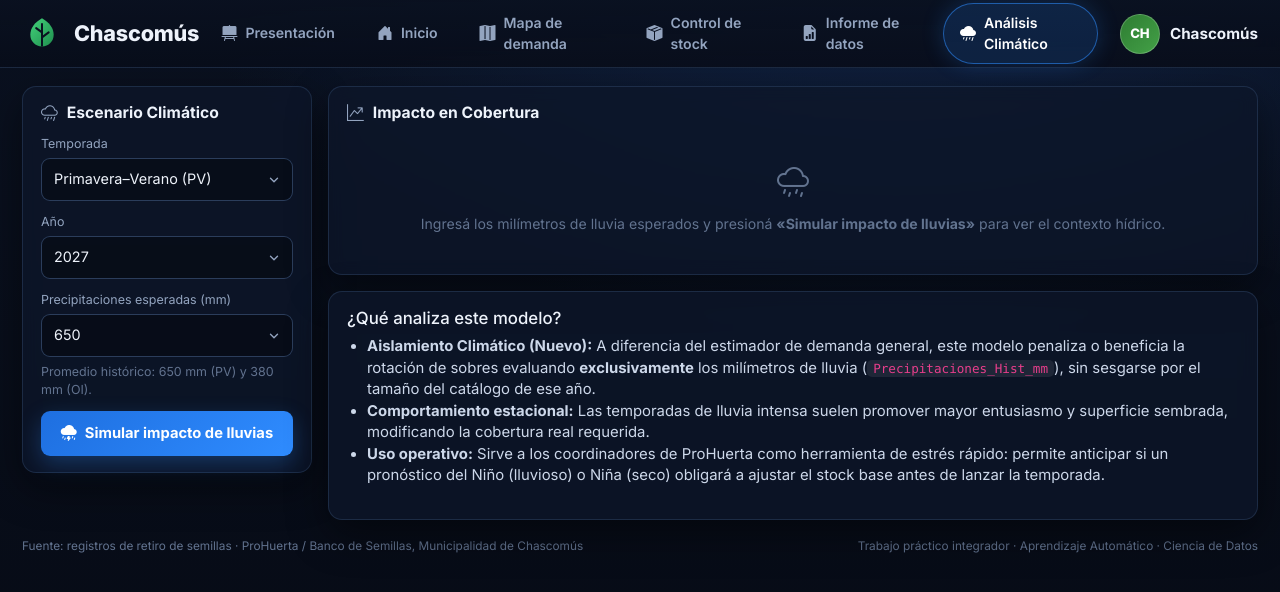
After one commit to lucasbar28/ProHuerta, a Flask app: page /lluvias in a window 1280 px wide. The commit adds this page. Shown: the top 592 px of the page. Run offline with Flask 3, Linux system fonts and the light colour scheme; parts of the project's set-up code (start-up, migrations or seed data) failed here and were passed over; some libraries are stand-ins or nearby versions.

Commit message:
Ajustes_lluvia

```diff
--- a/app.py
+++ b/app.py
@@ -897,16 +897,38 @@ def clean_number(value: object) -> float | int | None:
     return value
 
 
-# ── Navegación entre herramientas ────────────────────────────────────────
-# El navbar (templates/layouts/navbar.html) lee `nav_urls`. En desarrollo el control
-# de stock corre en otro puerto (app_inventario.py, 5001); en un despliegue de un
-# solo servicio se deja la ruta relativa. Se puede cambiar con INVENTARIO_URL.
+# -------------------------------------------------------------
+# Integración de Control de Stock y Análisis de Lluvias
+# -------------------------------------------------------------
+MODEL_REG_COB_PATH = MODEL_DIR / "modelo_regresion_cobertura.joblib"
+MODEL_CLS_COB_PATH = MODEL_DIR / "modelo_clasificacion.joblib"
+
+try:
+    modelo_reg_cob = joblib.load(MODEL_REG_COB_PATH) if MODEL_REG_COB_PATH.exists() else None
+    modelo_cls_cob = joblib.load(MODEL_CLS_COB_PATH) if MODEL_CLS_COB_PATH.exists() else None
+except Exception:
+    modelo_reg_cob = None
+    modelo_cls_cob = None
+
+try:
+    from logica_lluvias import estimar_cobertura_clima
+except ImportError:
+    estimar_cobertura_clima = None
+
+OFERTA_CATALOGO_HIST = {
+    (2022, 'OI'): 7, (2023, 'OI'): 7,
+    (2024, 'PV'): 9, (2025, 'OI'): 9, (2025, 'PV'): 12,
+    (2026, 'OI'): 17, (2026, 'PV'): 18,
+    (2027, 'OI'): 19, (2027, 'PV'): 20
+}
+
 NAV_URLS = {
     "portada": "/",
     "home": "/inicio",
     "mapa": "/mapa",
     "informe": "/informe",
-    "inventario": os.environ.get("INVENTARIO_URL", "http://127.0.0.1:5001/"),
+    "inventario": "/inventario",
+    "lluvias": "/lluvias",
 }
 
 
@@ -941,6 +963,80 @@ def mapa_demanda():
 def informe():
     """Informe de datos y documentación técnica de los modelos."""
     return render_template("informe.html", model_meta=METADATA)
+
+
+@app.route("/inventario", methods=["GET", "POST"])
+def inventario():
+    """Simulador de cobertura y control de stock."""
+    contexto = {
+        "prediccion_num": None,
+        "alerta_regresion": None,
+        "alerta_clasificador": None,
+        "coinciden": None,
+        "oferta_temporada": None,
+    }
+
+    if request.method == "POST":
+        try:
+            anio = int(request.form.get("anio", 2027))
+            temporada = request.form.get("temporada", "PV").upper()
+
+            contexto["oferta_temporada"] = OFERTA_CATALOGO_HIST.get((anio, temporada), 10)
+
+            input_data = pd.DataFrame([{
+                "Año": anio,
+                "Temporada": temporada,
+                "Tipo_Localizacion": request.form.get("tipo_localizacion", "urbana"),
+                "Tipo_Huerta": request.form.get("tipo_huerta", "familiar"),
+                "Experiencia_Huerta_Clean": request.form.get("experiencia", "primera vez"),
+                "Superficie_Clean": request.form.get("superficie", "hasta 5 m2"),
+                "Destino_Clean": request.form.get("destino", "autoconsumo"),
+                "Ocupacion_Clean": request.form.get("ocupacion", "empleado/a"),
+                "Oferta_Catalogo": contexto["oferta_temporada"]
+            }])
+
+            if modelo_reg_cob is not None:
+                pred_cobertura = float(modelo_reg_cob.predict(input_data)[0])
+                pred_cobertura = max(0.0, min(100.0, pred_cobertura))
+                contexto["prediccion_num"] = round(pred_cobertura, 1)
+                contexto["alerta_regresion"] = 1 if pred_cobertura >= 75.0 else 0
+
+            if modelo_cls_cob is not None:
+                contexto["alerta_clasificador"] = int(modelo_cls_cob.predict(input_data)[0])
+
+            if contexto["alerta_regresion"] is not None and contexto["alerta_clasificador"] is not None:
+                contexto["coinciden"] = (contexto["alerta_regresion"] == contexto["alerta_clasificador"])
+
+        except Exception:
+            pass
+
+    return render_template("inventario.html", **contexto)
+
+
+@app.route("/lluvias", methods=["GET", "POST"])
+def analisis_climatico():
+    """Simulador del impacto de las precipitaciones sobre la cobertura."""
+    contexto = {
+        "impacto_clima": None,
+        "oferta_temporada": None
+    }
+
+    if request.method == "POST":
+        try:
+            anio = int(request.form.get("anio", 2027))
+            temporada = request.form.get("temporada", "PV").upper()
+            precipitaciones = float(request.form.get("precipitaciones", 650.0))
+
+            contexto["oferta_temporada"] = OFERTA_CATALOGO_HIST.get((anio, temporada), 15)
+
+            if estimar_cobertura_clima is not None:
+                # LLAMADA CORREGIDA: Se pasa únicamente la variable climática (sin data leakage de la oferta)
+                impacto = estimar_cobertura_clima(precipitaciones)
+                contexto["impacto_clima"] = round(impacto, 1)
+        except Exception:
+            pass
+
+    return render_template("lluvias.html", **contexto)
 
 
 @app.route("/api/filtros")
--- a/requirements.txt
+++ b/requirements.txt
@@ -1,7 +1,7 @@
 Flask==3.0.3
 dash>=2.17.0
 plotly>=5.22.0
-scikit-learn==1.8.0
+scikit-learn==1.9.1
 pandas==2.2.3
 numpy==2.1.2
 joblib==1.4.2
--- a/templates/layouts/navbar.html
+++ b/templates/layouts/navbar.html
@@ -16,6 +16,7 @@
   ('mapa',       urls.get('mapa', '/mapa'),               'Mapa de demanda',  'bi-map-fill'),
   ('inventario', urls.get('inventario', '/inventario'),   'Control de stock', 'bi-box-seam-fill'),
   ('informe',    urls.get('informe', '/informe'),         'Informe de datos', 'bi-file-earmark-bar-graph-fill'),
+  ('lluvias',    urls.get('lluvias', '/lluvias'),         'Análisis Climático', 'bi-cloud-rain-fill'),
 ] %}
 <header class="topbar">
   <a class="brand" href="{{ urls.get('home', '/inicio') }}" aria-label="ProHuerta · inicio">
--- /dev/null
+++ b/templates/lluvias.html
@@ -0,0 +1,135 @@
+{#- Vista: Análisis Climático (Precipitaciones).
+   Ruta Flask: /lluvias. Se envía por POST a la misma URL.
+   Contexto esperado (lo entrega app.py): impacto_clima, oferta_temporada (None antes de calcular). -#}
+{% set page_title = 'Análisis Climático' %}
+{% set active_page = 'lluvias' %}
+{% include 'layouts/head.html' %}
+{% set F = request.form if request.method == 'POST' else {} %}
+{% macro opt(name, value, label, default=False) -%}
+  <option value="{{ value }}" {{ 'selected' if (F.get(name) == value or (not F.get(name) and default)) else '' }}>{{ label }}</option>
+{%- endmacro %}
+<body class="page-lluvias">
+{% include 'layouts/navbar.html' %}
+
+<main class="page">
+  <div class="grid-2">
+
+    <aside>
+      <form class="panel" method="POST" action="" id="form-clima" novalidate>
+        <h3 class="panel-title"><i class="bi bi-cloud-rain"></i> Escenario Climático</h3>
+
+        <div>
+          <div class="field">
+            <label for="temporada">Temporada</label>
+            <select class="select" name="temporada" id="temporada" required>
+              {{ opt('temporada', 'PV', 'Primavera–Verano (PV)', True) }}
+              {{ opt('temporada', 'OI', 'Otoño–Invierno (OI)') }}
+            </select>
+          </div>
+          <div class="field">
+            <label for="anio">Año</label>
+            <select class="select" name="anio" id="anio" required data-selected="{{ F.get('anio', '2027') }}"></select>
+          </div>
+        </div>
+
+        <div class="field">
+          <label for="precipitaciones">Precipitaciones esperadas (mm)</label>
+          <input type="number" class="select" name="precipitaciones" id="precipitaciones"
+                 value="{{ F.get('precipitaciones', '650') }}" min="0" max="2000" required>
+        </div>
+        <div class="kpi-small" style="margin:-6px 0 12px">Promedio histórico: 650 mm (PV) y 380 mm (OI).</div>
+
+        <button class="ph-btn blue" type="submit"><i class="bi bi-cloud-lightning-rain-fill"></i> Simular impacto de lluvias</button>
+      </form>
+    </aside>
+
+    <section class="stack" aria-live="polite">
+      <div class="panel">
+        <h3 class="panel-title"><i class="bi bi-graph-up-arrow"></i> Impacto en Cobertura</h3>
+
+        {% if impacto_clima is defined and impacto_clima is not none %}
+          {% set oferta = oferta_temporada | default(none) %}
+
+          {# Lógica del Semáforo de Impacto #}
+          {% set color_barra = '#ff4d4f' %} {# Rojo: Bajo impacto / Sequía #}
+          {% if impacto_clima >= 75 %}
+            {% set color_barra = '#3ddc84' %} {# Verde: Alta cobertura / Excelente #}
+          {% elif impacto_clima >= 45 %}
+            {% set color_barra = '#2f8cff' %} {# Azul: Comportamiento estándar #}
+          {% endif %}
+
+          <div class="kpi-label">Cobertura estimada puramente por variables climáticas</div>
+          <div class="kpi-row">
+            <span class="result-big" style="color: {{ color_barra }}">{{ impacto_clima | string | replace('.', ',') }}%</span>
+            {% if oferta %}
+              <span class="kpi-small">≈ {{ (impacto_clima * oferta / 100) | round | int }} de {{ oferta }} variedades de la temporada</span>
+            {% endif %}
+          </div>
+
+          <div class="progress" style="height:10px;background:rgba(255,255,255,.08);margin:10px 0 18px" role="progressbar"
+               aria-valuenow="{{ impacto_clima }}" aria-valuemin="0" aria-valuemax="100">
+            <div class="progress-bar" style="width:{{ impacto_clima }}%;background:linear-gradient(90deg, #00bcd4, {{ color_barra }})"></div>
+          </div>
+
+          {# Lógica de Contexto Histórico #}
+          {% set mm_ingresados = F.get('precipitaciones') | int %}
+          {% set temporada_sel = F.get('temporada') %}
+          {% set umbral_seco = 500 if temporada_sel == 'PV' else 250 %}
+          {% set umbral_lluvioso = 800 if temporada_sel == 'PV' else 500 %}
+
+          <div class="callout info" style="margin-top:14px">
+            <b><i class="bi bi-info-circle-fill"></i> Contexto:
+            {% if mm_ingresados < umbral_seco %}
+              Escenario de sequía.
+            {% elif mm_ingresados > umbral_lluvioso %}
+              Temporada de precipitaciones intensas.
+            {% else %}
+              Régimen de lluvias promedio.
+            {% endif %}
+            </b><br>
+            El modelo purgado proyecta la rotación de sobres frente a un nivel de precipitaciones de <b>{{ mm_ingresados }} mm</b>, independientemente del volumen del catálogo.
+          </div>
+        {% else %}
+          <div class="empty">
+            <i class="bi bi-cloud-drizzle" style="font-size:2rem;display:block;margin-bottom:8px"></i>
+            Ingresá los milímetros de lluvia esperados y presioná <b>«Simular impacto de lluvias»</b> para ver el contexto hídrico.
+          </div>
+        {% endif %}
+      </div>
+
+      <div class="panel prose">
+        <h2 style="font-size:1.05rem">¿Qué analiza este modelo?</h2>
+        <ul>
+          <li><b>Aislamiento Climático (Nuevo):</b> A diferencia del estimador de demanda general, este modelo penaliza o beneficia la rotación de sobres evaluando <strong>exclusivamente</strong> los milímetros de lluvia (<code>Precipitaciones_Hist_mm</code>), sin sesgarse por el tamaño del catálogo de ese año.</li>
+          <li><b>Comportamiento estacional:</b> Las temporadas de lluvia intensa suelen promover mayor entusiasmo y superficie sembrada, modificando la cobertura real requerida.</li>
+          <li><b>Uso operativo:</b> Sirve a los coordinadores de ProHuerta como herramienta de estrés rápido: permite anticipar si un pronóstico del Niño (lluvioso) o Niña (seco) obligará a ajustar el stock base antes de lanzar la temporada.</li>
+        </ul>
+      </div>
+    </section>
+  </div>
+
+  {% include 'layouts/footer.html' %}
+</main>
+
+<script src="{{ url_for('static', filename='js/common.js') }}"></script>
+<script>
+  (function () {
+    var VALID = { PV: [2024, 2025, 2026, 2027], OI: [2025, 2026, 2027] };
+    var t = document.getElementById('temporada'), a = document.getElementById('anio'), p = document.getElementById('precipitaciones');
+    function fill() {
+      var keep = parseInt(a.value || a.getAttribute('data-selected'), 10), ys = VALID[t.value] || [];
+      a.innerHTML = ys.map(function (y) { return '<option value="' + y + '">' + y + '</option>'; }).join('');
+      a.value = ys.indexOf(keep) >= 0 ? keep : ys[ys.length - 1];
+
+      // Auto-sugerir mm promedio si no se ha enviado el form
+      if (!p.dataset.modified) {
+          p.value = t.value === 'PV' ? '650' : '380';
+      }
+    }
+    t.addEventListener('change', fill);
+    p.addEventListener('input', function() { p.dataset.modified = "true"; });
+    fill();
+  })();
+</script>
+</body>
+</html>
```
Also changed, not shown: act_lluvia.py (added, +47 -0 lines), logica_lluvias.py (+18 -50 lines), 1 other file.
